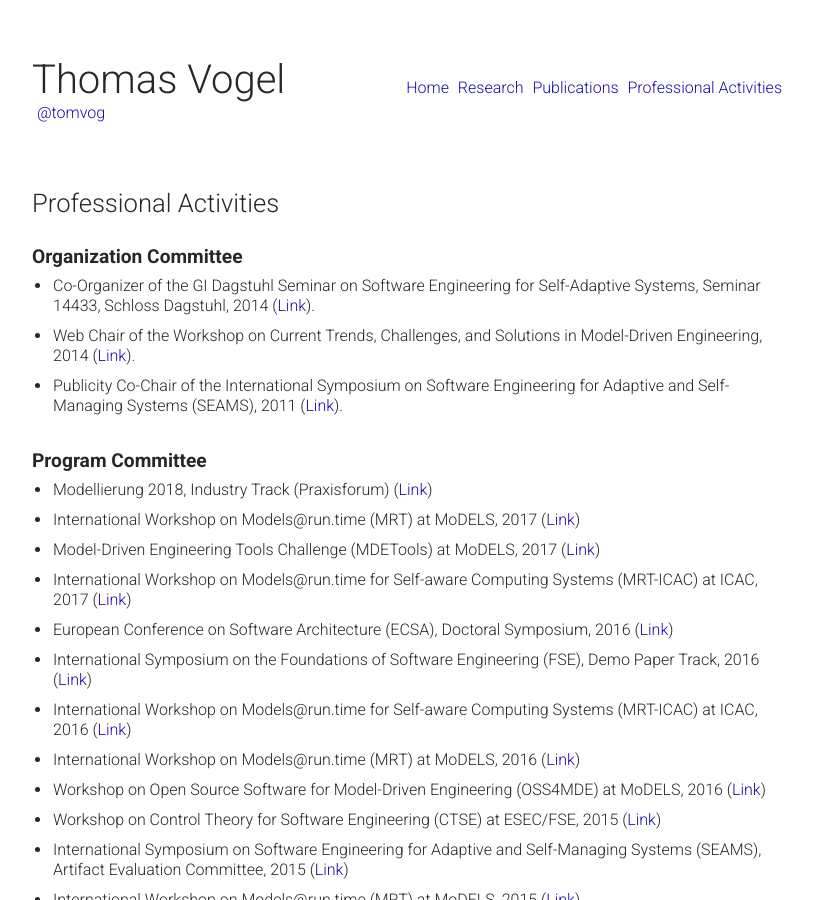
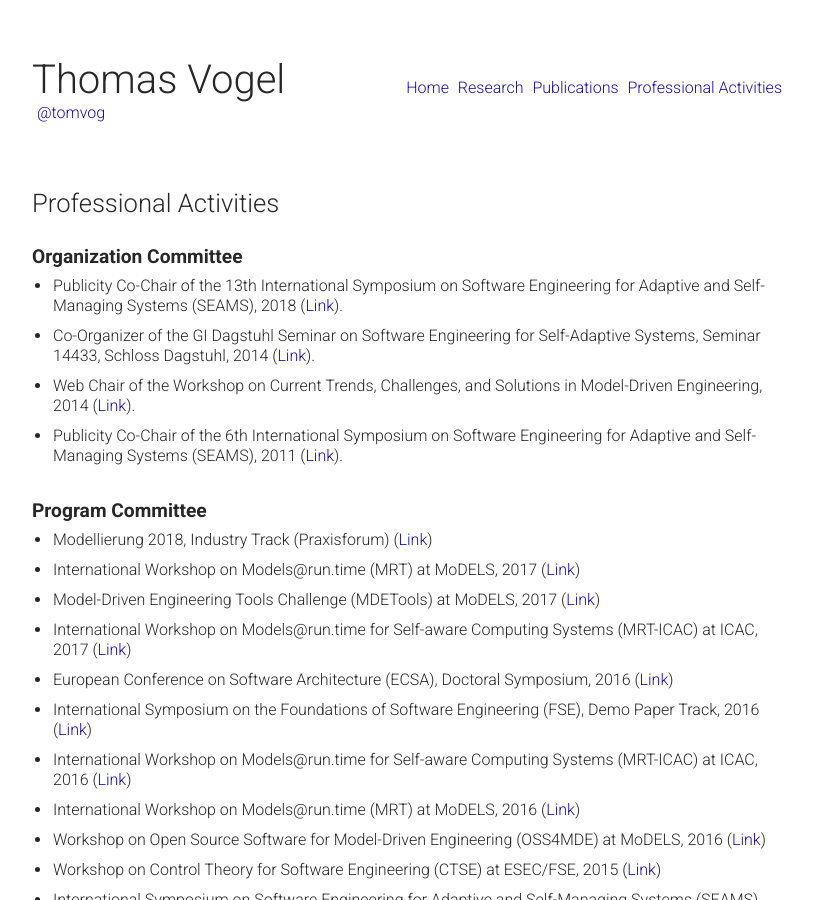
Before and after one commit to thomas-vogel/thomas-vogel.github.io, a Jekyll site: the page built from _pages/activities.md, in a window 1280 px wide and 900 px high. Shown: the whole window, without its empty margins (233-1046 px from the left). Built offline with Jekyll 4.4.1, drawn with Linux system fonts in a browser that asks for light colours.

Commit message:
SEAMS18 and some corrections.

```diff
--- a/_pages/activities.md
+++ b/_pages/activities.md
@@ -8,13 +8,14 @@ layout: paper
 
 ## Organization Committee
 
+* Publicity Co-Chair of the 13th International Symposium on Software Engineering for Adaptive and Self-Managing Systems (SEAMS), 2018 ([Link](http://www.icse2018.org/track/seams-2018-papers){:target="_blank"}).
+
 * Co-Organizer of the GI Dagstuhl Seminar on Software Engineering for Self-Adaptive Systems, Seminar 14433, Schloss
 Dagstuhl, 2014 ([Link](http://www.self-adaptive.org/dagstuhl-seminars/sefsas4jr/){:target="_blank"}).
 
 * Web Chair of the Workshop on Current Trends, Challenges, and Solutions in Model-Driven Engineering, 2014 ([Link](https://www.hpi.uni-potsdam.de/giese/events/mde2014/){:target="_blank"}).
 
-* Publicity Co-Chair of the International Symposium on Software Engineering for Adaptive and Self-Managing Systems (SEAMS),
-2011 ([Link](https://www.hpi.uni-potsdam.de/giese/events/seams2011/){:target="_blank"}).
+* Publicity Co-Chair of the 6th International Symposium on Software Engineering for Adaptive and Self-Managing Systems (SEAMS), 2011 ([Link](https://www.hpi.uni-potsdam.de/giese/events/seams2011/){:target="_blank"}).
 
 ## Program Committee
 
```
